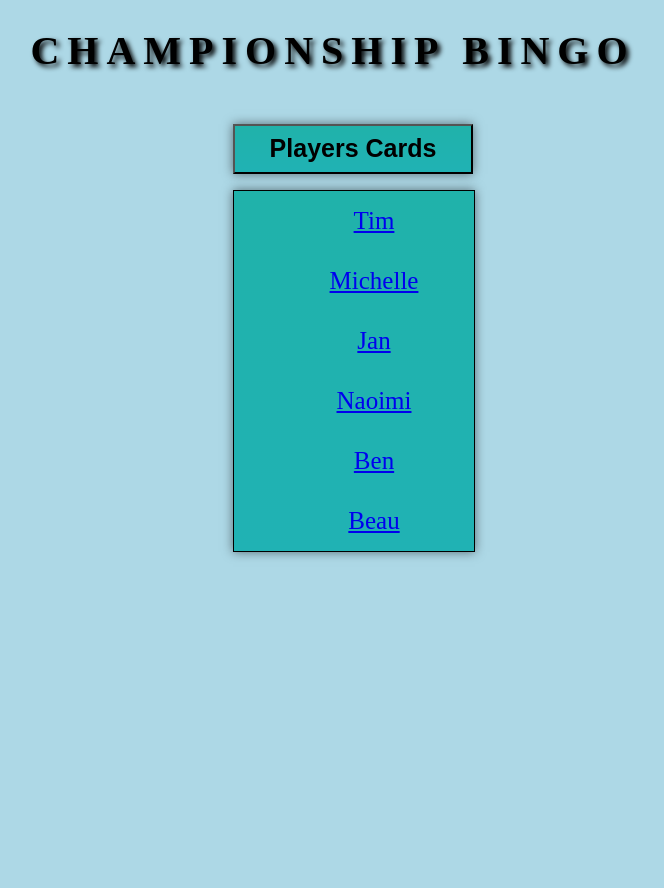
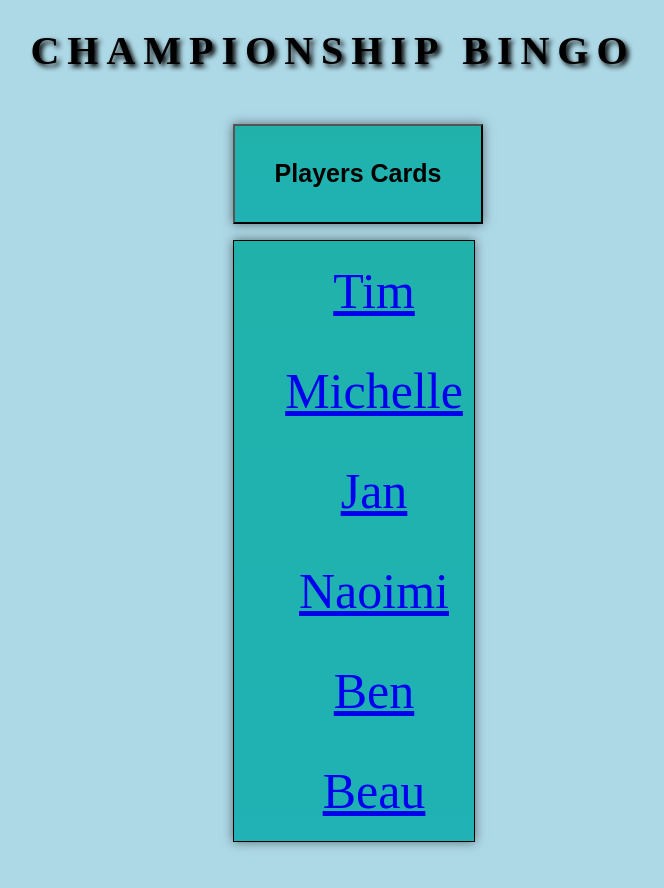
Before and after one commit to TimFalgout/TimFalgout.github.io, a plain HTML site: page index.html in a window 1280 px wide. Both pictures are taken after a click on the button "Players Cards". Shown: the whole page, without its empty margins (307-971 px from the left). Drawn offline with nearby package versions, Linux system fonts and the light colour scheme.

Commit message:
Update style.css
changes size of li elements in dropdown button

```diff
--- a/style.css
+++ b/style.css
@@ -61,8 +61,8 @@ h1 {
 
 .dropdown-wrapper .dropdown-button {
     display: block;
-    height: 50px;
-    width: 240px;
+    height: 100px;
+    width: 250px;
     font-size: 25px;
     box-shadow: 0 0 10px rgba(0, 0, 0, 0.5);
     background: linear-gradient( rgb(32, 178, 170), rgb(32, 178, 180) );
@@ -84,9 +84,9 @@ h1 {
 .dropdown-content li {
     display: block;
     list-style: none;
-    font-size: 25px;
+    font-size: 50px;
     min-width: 200px;
-    line-height: 60px;
+    line-height: 100px;
     cursor: pointer;
     text-align: center;
 
```
